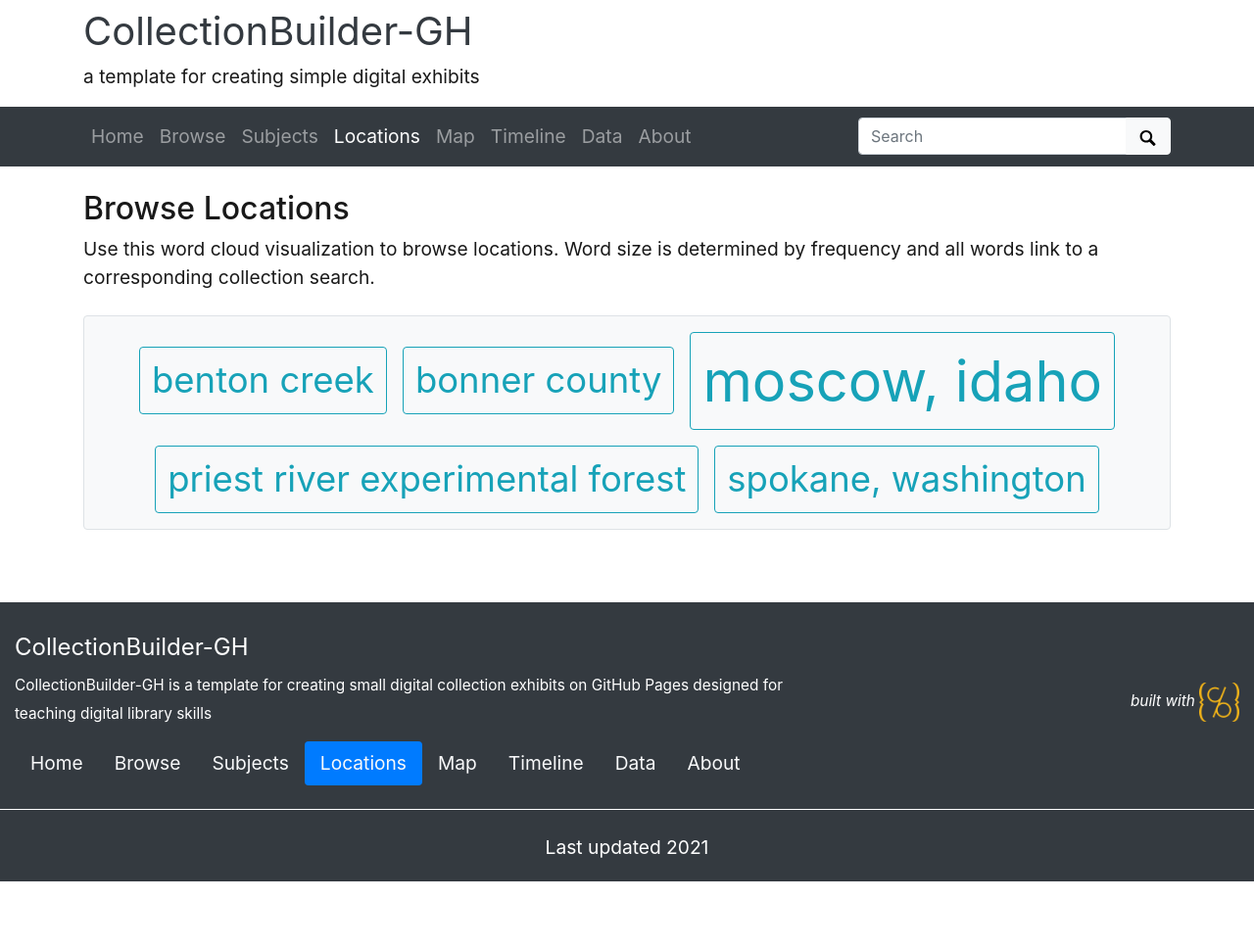
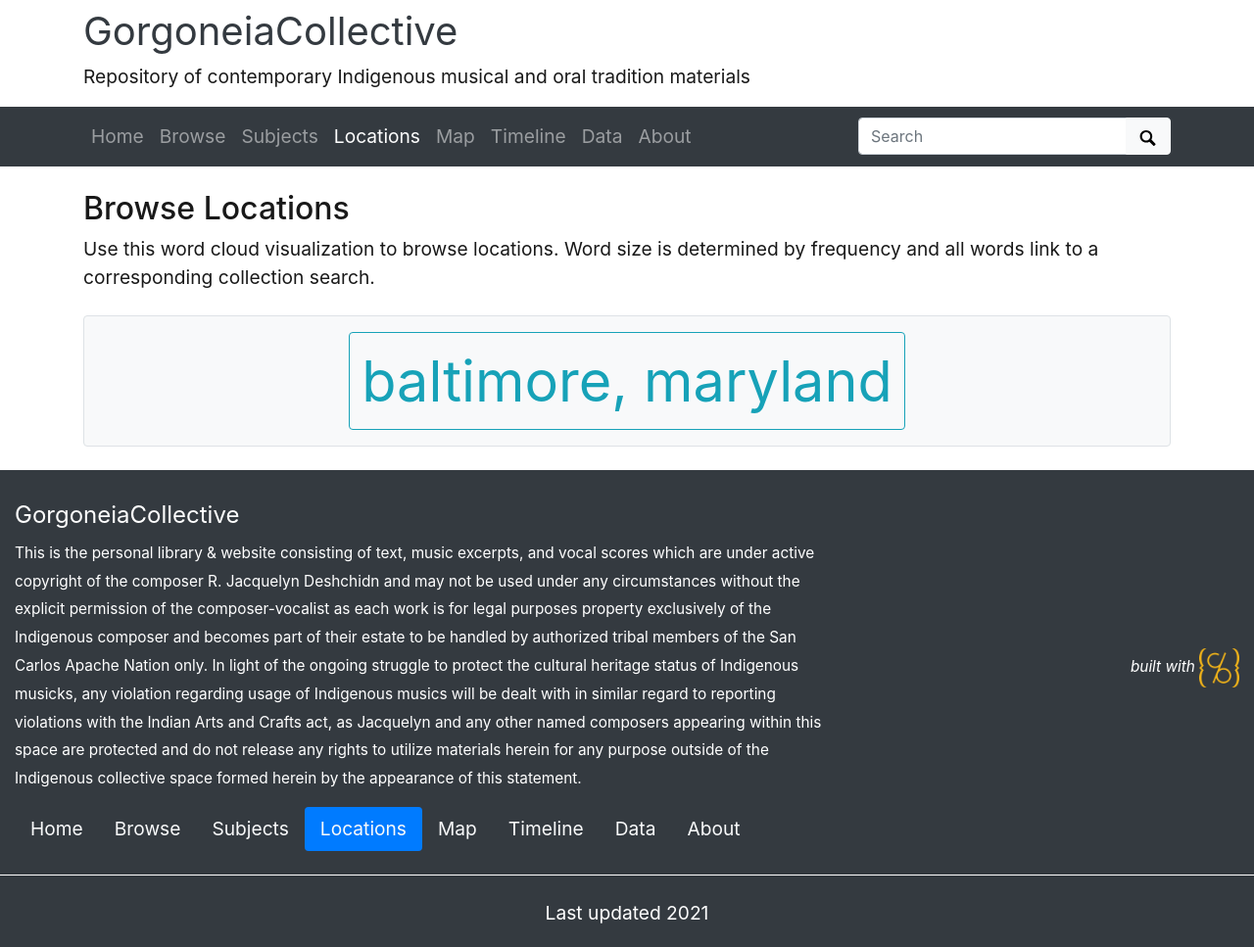
Before and after one commit to Zurelivine13/Gorgoneia, a Jekyll site: the page built from pages/locations.md, in a window 1280 px wide. Shown: the whole page at 98% size. Built offline with Jekyll 4.4.1, drawn with Linux system fonts in a browser that asks for light colours; before the commit the page ends 900 px from its top, so only the background shows below that.

Commit message:
Update _config.yml
added gorgoneia config metadata

```diff
--- a/_config.yml
+++ b/_config.yml
@@ -20,21 +20,21 @@
 # SITE SETTINGS
 #
 # title of site appears in banner
-title: CollectionBuilder-GH
+title: GorgoneiaCollective
 # tagline, a short phrase that will appear throughout the site in the top banner
-tagline: a template for creating simple digital exhibits
+tagline: Repository of contemporary Indigenous musical and oral tradition materials
 # description appears in meta tags and other locations
 # this description might appear in search result lists, keep around 160 characters max
-description: "CollectionBuilder-GH is a template for creating small digital collection exhibits on GitHub Pages designed for teaching digital library skills"
+description: "This is the personal library & website consisting of text, music excerpts, and vocal scores which are under active copyright of the composer R. Jacquelyn Deshchidn and may not be used under any circumstances without the explicit permission of the composer-vocalist as each work is for legal purposes property exclusively of the Indigenous composer and becomes part of their estate to be handled by authorized tribal members of the San Carlos Apache Nation only. In light of the ongoing struggle to protect the cultural heritage status of Indigenous musicks, any violation regarding usage of Indigenous musics will be dealt with in similar regard to reporting violations with the Indian Arts and Crafts act, as Jacquelyn and any other named composers appearing within this space are protected and do not release any rights to utilize materials herein for any purpose outside of the Indigenous collective space formed herein by the appearance of this statement."
 # creator of the digital collection, to appear in meta tags; we typically use our GitHub usernames but feel free to just use your name
-author: CollectionBuilder
+author: Gorgoneia
 
 ##########
 # COLLECTION SETTINGS
 #
 # Set the metadata for your collection (the name of the csv file in your _data directory that describes the objects in your collection)
 # Use the filename of your CSV **without** the ".csv" extension! E.g. _data/demo-metadata.csv --> "demo-metadata"
-metadata: demo-metadata
+metadata: Gorgoneia
 
 ##########
 # GOOGLE SERVICES [optional!]
@@ -50,7 +50,7 @@
 # ROBOTS EXCLUDE
 #
 # set noindex to true if you do NOT want Google to index your site
-# noindex: true
+noindex: true
 
 ##########
 # BUILD SETTINGS
```
